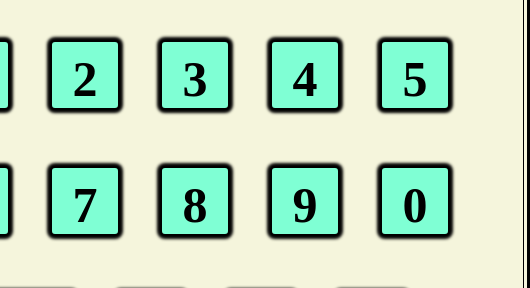
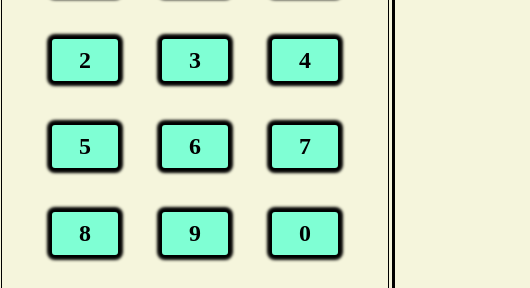
Before and after one commit to Bennyjoez/calculator-odin-project, a plain HTML site: page index.html in a window 390 px wide. Shown: the part 364-652 px from the top of the page, 530 px wide, since content can reach past the window. Drawn offline with Linux system fonts and the light colour scheme.

Commit message:
Change CSS

```diff
--- a/styles.css
+++ b/styles.css
@@ -18,8 +18,11 @@ body {
 
 .container{
     flex-direction: column;
+    align-items: center;
+    justify-content: center;
     height: 80vh;
-    width: minmax(500px, 800px);
+    max-width: 680px;
+    min-width: 500px;
     padding: 3px;
     border-radius: 5px;
     border: 3px solid black;
@@ -28,22 +31,24 @@ body {
 
 #display {
     height: 30%;
+    width: 100%;
     flex-direction: column;
 }
 
 #display #previous, #current {
-    height: 80px;
+    height: 49%;
+    width: 100%;
     font-size: 1.5rem;
     text-align: end;
-    padding: 5px;
+    padding-right: 25px;
 
 }
 
 #buttons {
     flex-direction: row;
     flex-wrap: wrap;
-    height: 700px;
-    width: 658px;
+    height: 70%;
+    width: 99%;
     justify-content: center;
     align-items: center;
 
@@ -67,3 +72,28 @@ body {
 .button:hover {
     cursor: pointer;
 }
+
+@media (max-width: 600px) {
+    .container {
+        min-width: 400px;
+        height: fit-content;
+    }
+
+    #display {
+        min-height: 20vh;
+    }
+
+    #display #previous, #current {
+        height: calc(20vh / 1.9);
+    }
+
+    #buttons {
+        width: fit-content;
+    }
+    .button {
+        height: calc(2vh + 30px);
+        width: calc(1vw + 20px);
+        font-size: calc(1vw + 20px);
+        padding: auto;
+    }
+}
```
